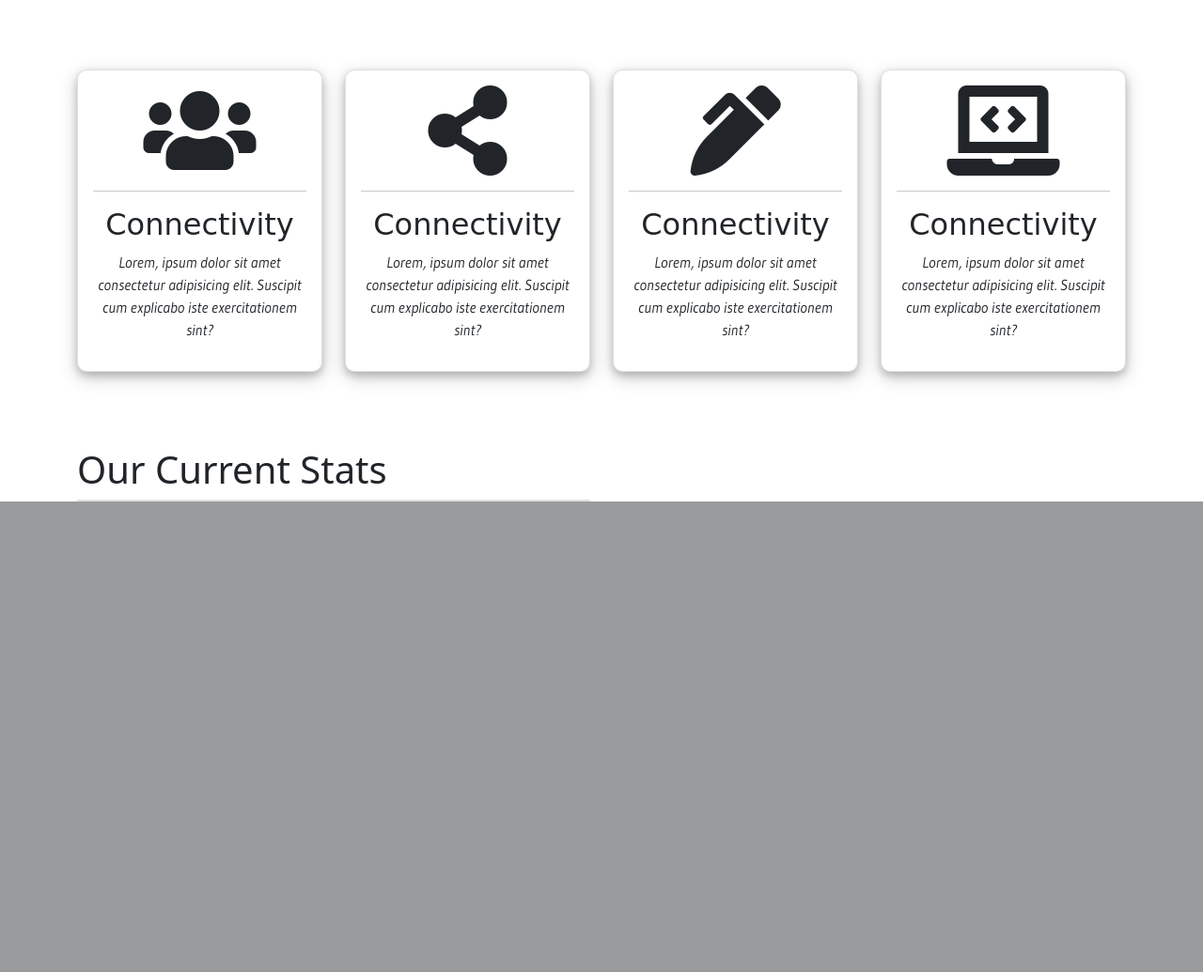
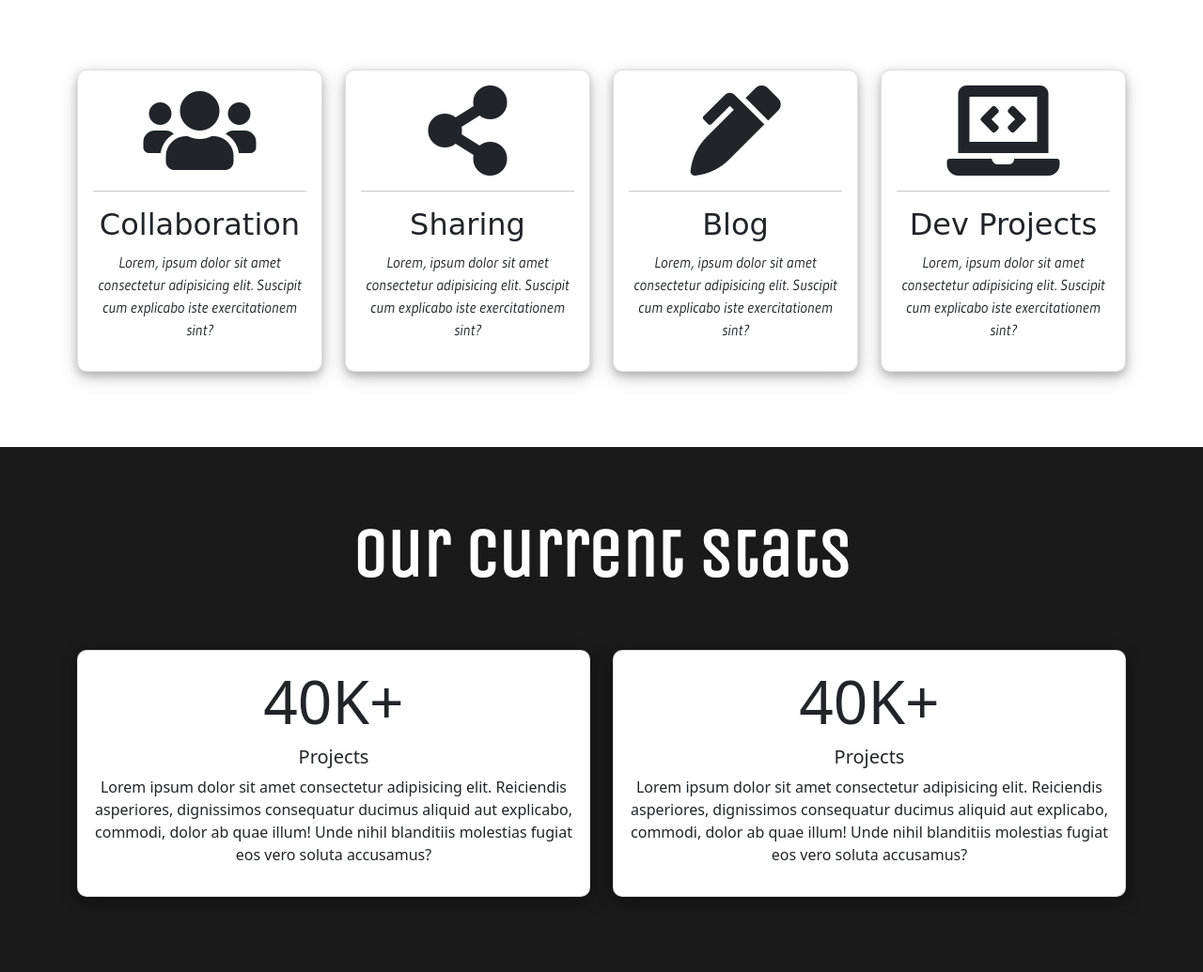
Before and after one commit to KidusAlemayehu/profile-web-app-with-flask, a Flask app: page / in a window 1280 px wide. Shown: the part 1106-2141 px from the top of the page at 94% size. Before the commit the page ends 1640 px from the top, so only its background shows below. Run offline with Flask 2, Linux system fonts and the light colour scheme; some libraries are stand-ins or nearby versions; some web fonts are replaced.

Commit message:
templates edition

```diff
--- a/templates/base.html
+++ b/templates/base.html
@@ -61,45 +61,45 @@
                 </div>
             </div>
             <div class="row">
-                <div class="col-xl-3">
+                <div class="col-xl-3 col-lg-3 col-md-6 col-sm-12">
                     <div class="card text-center">
                         <div class="card-body">
                             <i class="fas fa-users"></i>
                             <hr>
-                            <h4>Connectivity</h4>
+                            <h4>Collaboration</h4>
                             <p>Lorem, ipsum dolor sit amet consectetur adipisicing elit. Suscipit cum explicabo iste exercitationem sint?
                             </p>
                         </div>
                     </div>
                 </div>
-                <div class="col-xl-3">
+                <div class="col-xl-3 col-lg-3 col-md-6 col-sm-12">
                     <div class="card text-center">
                         <div class="card-body">
                             <i class="fas fa-share-alt"></i>
                             <hr>
-                            <h4>Connectivity</h4>
+                            <h4>Sharing</h4>
                             <p>Lorem, ipsum dolor sit amet consectetur adipisicing elit. Suscipit cum explicabo iste exercitationem sint?
                             </p>
                         </div>
                     </div>
                 </div>
-                <div class="col-xl-3">
+                <div class="col-xl-3 col-lg-3 col-md-6 col-sm-12">
                     <div class="card text-center">
                         <div class="card-body">
                             <i class="fas fa-pen-alt"></i>
                             <hr>
-                            <h4>Connectivity</h4>
+                            <h4>Blog</h4>
                             <p>Lorem, ipsum dolor sit amet consectetur adipisicing elit. Suscipit cum explicabo iste exercitationem sint?
                             </p>
                         </div>
                     </div>
                 </div>
-                <div class="col-xl-3">
+                <div class="col-xl-3 col-lg-3 col-md-6 col-sm-12">
                     <div class="card text-center">
                         <div class="card-body">
                             <i class="fas fa-laptop-code"></i>
                             <hr>
-                            <h4>Connectivity</h4>
+                            <h4>Dev Projects</h4>
                             <p>Lorem, ipsum dolor sit amet consectetur adipisicing elit. Suscipit cum explicabo iste exercitationem sint?
                             </p>
                         </div>
@@ -112,12 +112,28 @@
     <!-- current stats -->
     <section class="current-stats">
         <div class="container">
-            <div class="row">
-                <h1>Our Current Stats</h1>
+            <div class="row text-center">
+                <h1 class="title">Our Current Stats</h1>
             </div>
-            <div class="row">
+            <div class="row text-center">
                 <div class="col-xl-6">
-                    <div class="card"></div>
+                    <div class="card">
+                        <div class="card-body">
+                            <h1>40K+</h1>
+                            <h5>Projects</h5>
+                            <p>Lorem ipsum dolor sit amet consectetur adipisicing elit. Reiciendis asperiores, dignissimos consequatur ducimus aliquid aut explicabo, commodi, dolor ab quae illum! Unde nihil blanditiis molestias fugiat eos vero soluta accusamus?</p>
+                        </div>
+                    </div>
+                </div>
+                <!-- <div class=" col-xl-2 vr"></div> -->
+                <div class="col-xl-6">
+                    <div class="card">
+                        <div class="card-body">
+                            <h1>40K+</h1>
+                            <h5>Projects</h5>
+                            <p>Lorem ipsum dolor sit amet consectetur adipisicing elit. Reiciendis asperiores, dignissimos consequatur ducimus aliquid aut explicabo, commodi, dolor ab quae illum! Unde nihil blanditiis molestias fugiat eos vero soluta accusamus?</p>
+                        </div>
+                    </div>
                 </div>
             </div>
         </div>
--- a/templates/styles.css
+++ b/templates/styles.css
@@ -95,3 +95,33 @@ body html {
     font-family: 'Gudea', sans-serif;
     font-size: 1em;
 }
+
+.current-stats {
+    background-color: rgb(26, 26, 26);
+}
+
+.current-stats .card {
+    box-shadow: 0 4px 8px 0 rgba(0, 0, 0, 0.2), 0 6px 20px 0 rgba(0, 0, 0, 0.19);
+    border-radius: 10px;
+    margin: 0 0 5em 0;
+}
+
+.current-stats .title {
+    font-family: 'Unica One', sans-serif;
+    color: white;
+    font-weight: bolder;
+    font-size: 4.5em;
+    margin: 1em 0 0.8em 0;
+}
+
+.current-stats .card h1 {
+    font-size: 4em;
+}
+
+.current-stats .vr {
+    display: inline;
+    height: 200px;
+    width: 1px;
+    border: 1px inset black solid;
+    margin: 5px
+}
```
